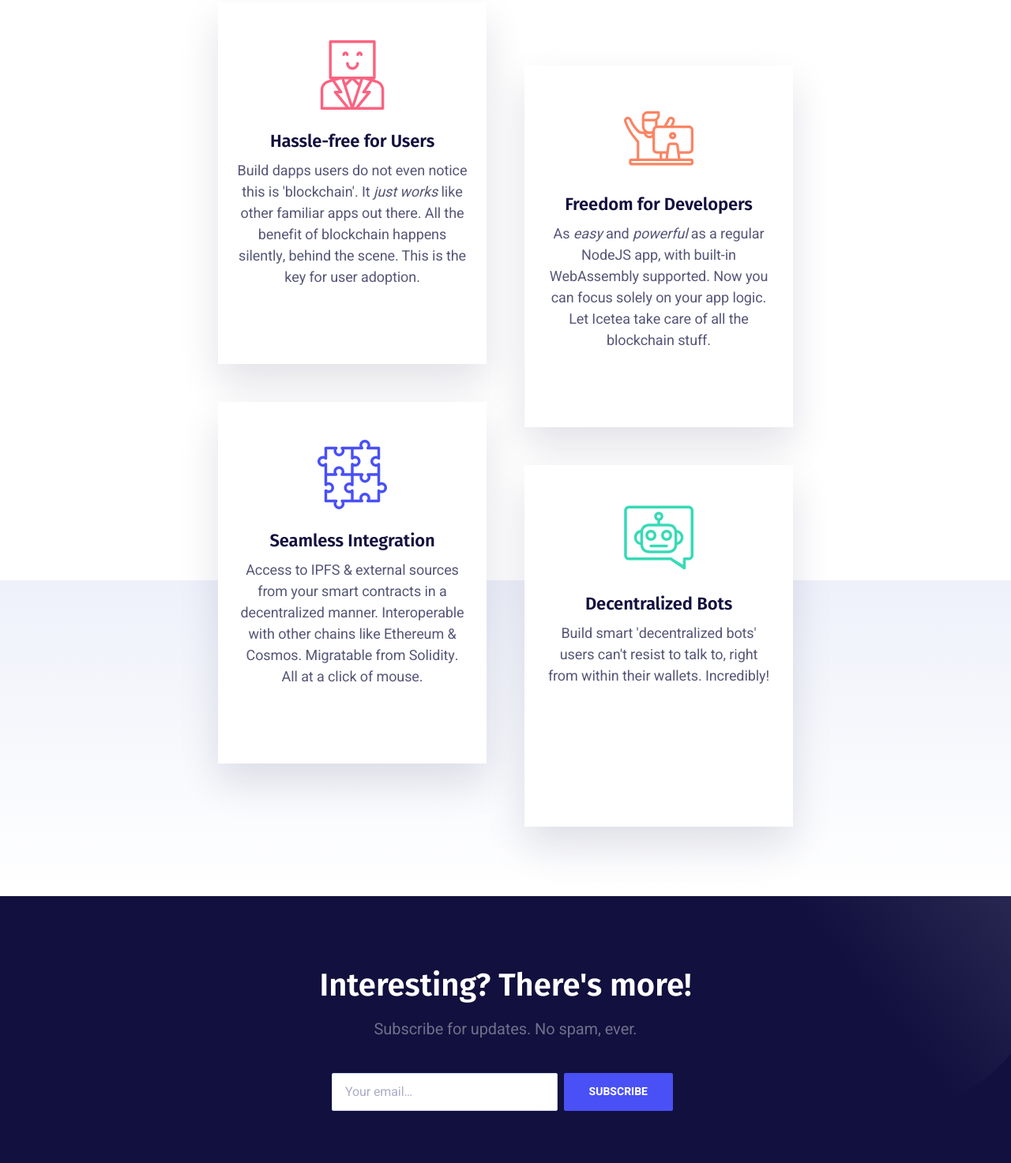
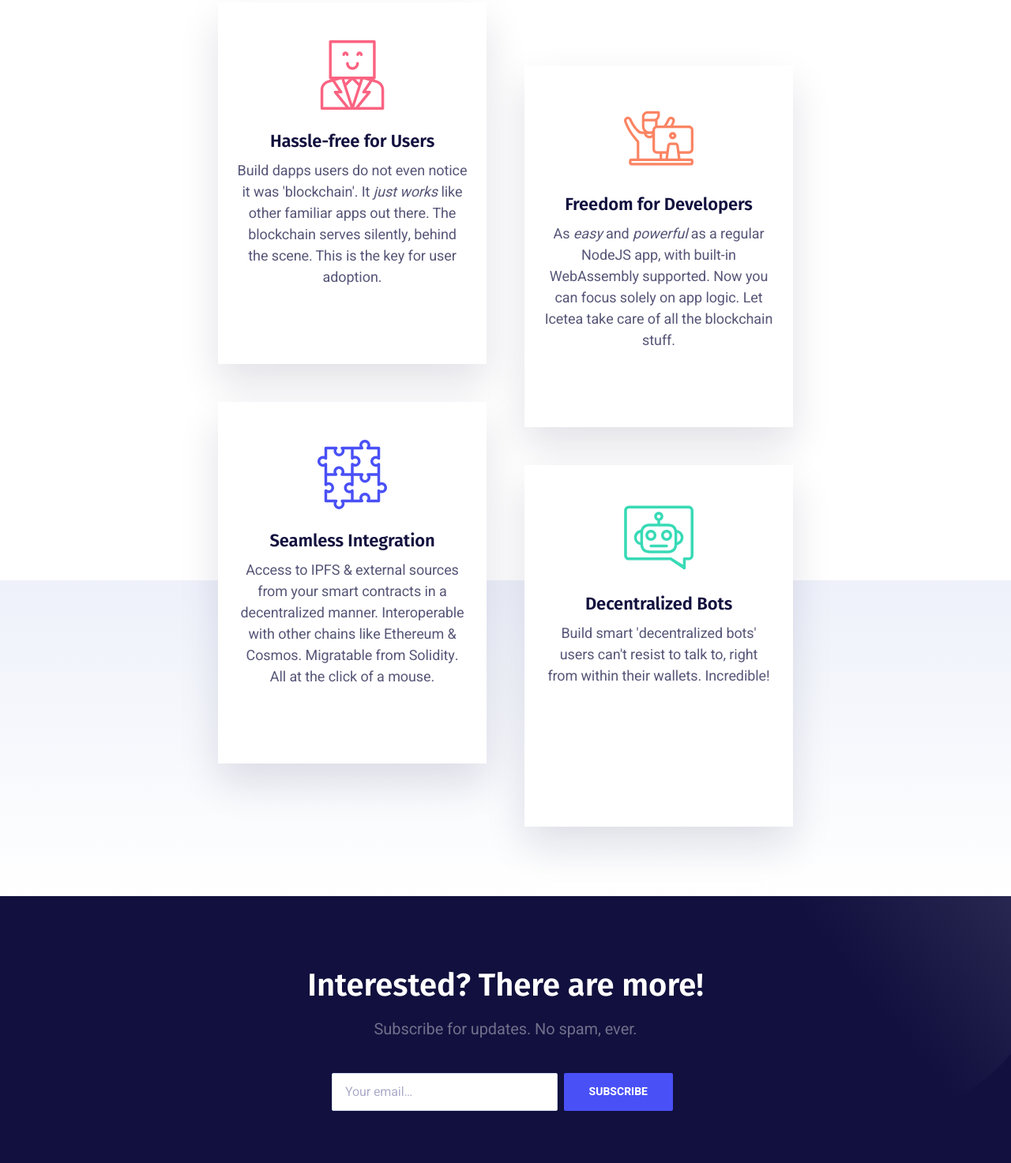
Before and after one commit to TradaTech/icetea.io, a website: page index.html in a window 1280 px wide. Shown: the part 940-2413 px from the top of the page at 79% size. Drawn offline with nearby package versions, Linux system fonts and the light colour scheme; files that its build step writes are made by us from their sources; files whose address does not match are found by name.

Commit message:
edit copies

```diff
--- a/index.html
+++ b/index.html
@@ -77,7 +77,7 @@
 					<div class="hero-inner">
 						<div id="mc_embed_signup" class="hero-copy">
 							<h1 class="hero-title mt-0">Icetea Blockchain</h1>
-							<p class="hero-paragraph">Build powerful & secure apps with UX so smooth that most users don't know it's decentralized.</p>
+							<p class="hero-paragraph">Build powerful & secure apps with UX so smooth that most users are not aware it's decentralized.</p>
 							<form class="hero-form field field-grouped"
 								action="https://tech.us20.list-manage.com/subscribe/post?u=91350701797519f3e0f11de5b&amp;id=8de73fafb9"
 								method="post">
@@ -157,9 +157,9 @@
 										</svg>
 									</div>
 									<h4 class="feature-title h3-mobile mb-8">Hassle-free for Users</h4>
-									<p class="text-sm">Build dapps users do not even notice this is 'blockchain'.
-										It <i>just works</i> like other familiar apps out there. All the benefit of
-										blockchain happens silently, behind the scene.</i> This is the key for user
+									<p class="text-sm">Build dapps users do not even notice it was 'blockchain'.
+										It <i>just works</i> like other familiar apps out there. The blockchain serves silently, behind the scene.
+										This is the key for user
 										adoption.</p>
 								</div>
 							</div>
@@ -194,7 +194,7 @@
 									<h4 class="feature-title h3-mobile mb-8">Freedom for Developers</h4>
 									<p class="text-sm">As <i>easy</i> and <i>powerful</i> as a regular NodeJS app, with
 										built-in WebAssembly supported. Now you can focus
-										solely on your app logic. Let Icetea take care of all the blockchain stuff.</p>
+										solely on app logic. Let Icetea take care of all the blockchain stuff.</p>
 								</div>
 							</div>
 							<div class="feature text-center is-revealing">
@@ -215,7 +215,7 @@
 										decentralized manner.
 										Interoperable with other chains like Ethereum & Cosmos. Migratable from
 										Solidity.
-										All at a click of mouse.</p>
+										All at the click of a mouse.</p>
 								</div>
 							</div>
 							<div class="feature text-center is-revealing">
@@ -247,7 +247,7 @@
 									<h4 class="feature-title h3-mobile mb-8">Decentralized Bots</h4>
 									<p class="text-sm">Build smart 'decentralized bots' users can't resist to talk to,
 										right
-										from within their wallets. Incredibly!</p>
+										from within their wallets. Incredible!</p>
 								</div>
 							</div>
 						</div>
@@ -352,7 +352,7 @@
 				<div class="container-sm">
 					<div class="newsletter-inner section-inner">
 						<div class="newsletter-header text-center">
-							<h2 class="section-title mt-0">Interesting? There's more!</h2>
+							<h2 class="section-title mt-0">Interested? There are more!</h2>
 							<p class="section-paragraph">Subscribe for updates. No spam, ever.</p>
 						</div>
 						<div id="mc_embed_signup">
```
